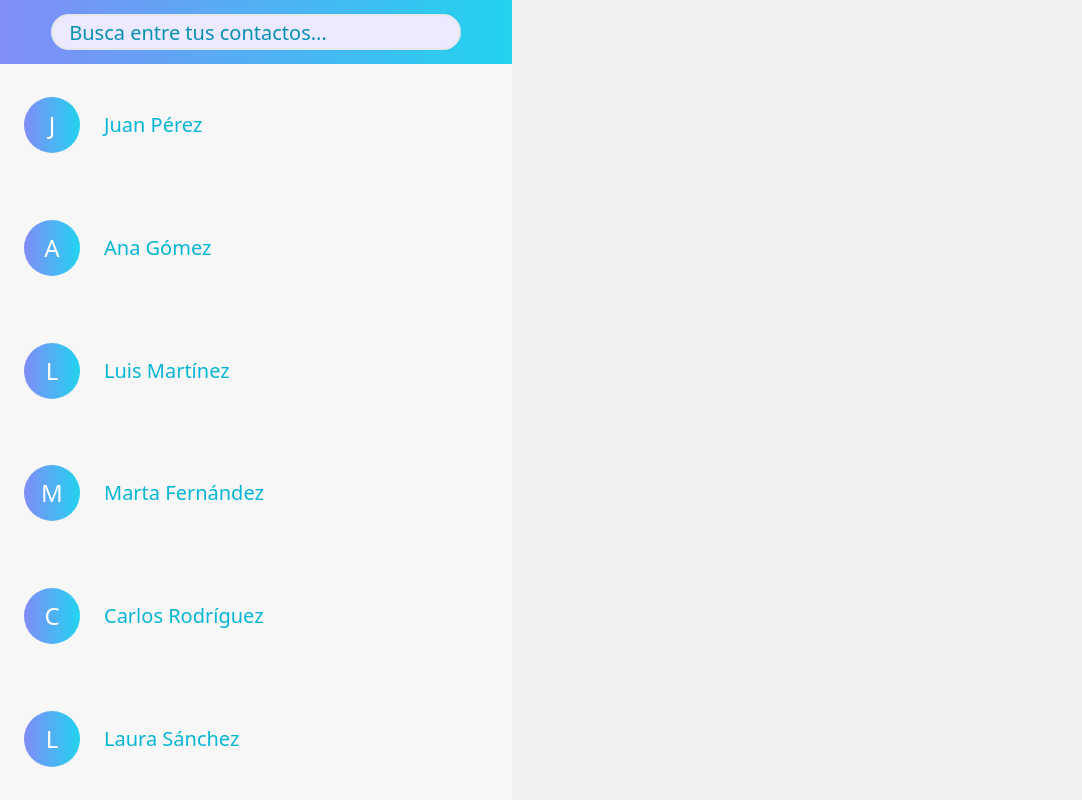
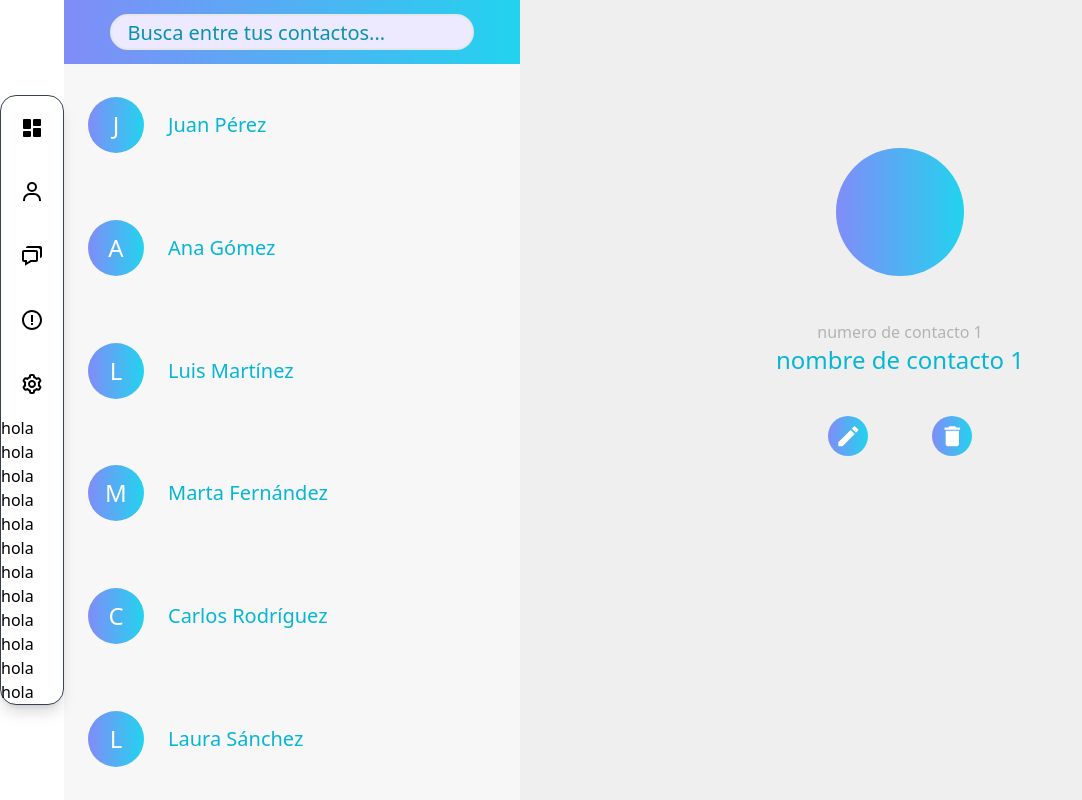
Before and after one commit to Jahaziel-19/contactos, a React (Vite) app in the folder front/: page /contact/1 in a window 1280 px wide. Shown: the whole page, without its empty margins (0-1082 px from the left). Built offline with nearby package versions, Linux system fonts and the light colour scheme.

Commit message:
front v0.2

```diff
--- a/front/package.json
+++ b/front/package.json
@@ -11,7 +11,9 @@
   },
   "dependencies": {
     "react": "^18.3.1",
-    "react-dom": "^18.3.1"
+    "react-dom": "^18.3.1",
+    "react-icons": "^5.3.0",
+    "react-router-dom": "^6.26.2"
   },
   "devDependencies": {
     "@eslint/js": "^9.9.0",
--- a/front/src/App.jsx
+++ b/front/src/App.jsx
@@ -1,18 +1,168 @@
 import './App.css';
 import Navbar from './ContactsBox/Navbar.jsx';
 import Contacts from './ContactsBox/Contacts.jsx';
+import Info from './InfoContacts/Info.jsx';
+import { BrowserRouter as  Router, Route, Routes } from 'react-router-dom';
+
 
 function App() {
 
-
   return (
     <>
+      <Router>
       <div className='bg-custom-gray h-screen w-full flex relative'>
+      <div className='h-full w-16 bg-white'>
+      <div
+      className="flex flex-col justify-center items-center relative transition-all duration-[450ms] ease-in-out w-16 h-screen"
+
+    >
+      <article
+        className="border border-solid border-gray-700 w-full ease-in-out duration-500 left-0 rounded-2xl inline-block shadow-lg shadow-black/15 bg-white"
+      >
+        <label
+          htmlFor="dashboard"
+          className="relative w-full h-16 p-4 ease-in-out duration-300 border-solid border-black/10 group flex flex-row gap-3 items-center justify-center text-black rounded-xl"
+        >
+          <input
+            className="hidden peer/expand"
+            type="radio"
+            name="path"
+            id="dashboard"
+          />
+          <svg
+            className="peer-hover/expand:scale-125 peer-hover/expand:text-blue-400 peer-hover/expand:fill-blue-400 peer-checked/expand:text-blue-400 peer-checked/expand:fill-blue-400 text-2xl peer-checked/expand:scale-125 ease-in-out duration-300"
+            xmlns="http://www.w3.org/2000/svg"
+            width="24"
+            height="24"
+            viewBox="0 0 24 24"
+          >
+            <path
+              d="M4 13h6a1 1 0 0 0 1-1V4a1 1 0 0 0-1-1H4a1 1 0 0 0-1 1v8a1 1 0 0 0 1 1zm-1 7a1 1 0 0 0 1 1h6a1 1 0 0 0 1-1v-4a1 1 0 0 0-1-1H4a1 1 0 0 0-1 1v4zm10 0a1 1 0 0 0 1 1h6a1 1 0 0 0 1-1v-7a1 1 0 0 0-1-1h-6a1 1 0 0 0-1 1v7zm1-10h6a1 1 0 0 0 1-1V4a1 1 0 0 0-1-1h-6a1 1 0 0 0-1 1v5a1 1 0 0 0 1 1z"
+            ></path>
+          </svg>
+        </label>
+        <label
+          htmlFor="profile"
+          className="relative w-full h-16 p-4 ease-in-out duration-300 border-solid border-black/10 group flex flex-row gap-3 items-center justify-center text-black rounded-xl"
+        >
+          <input
+            className="hidden peer/expand"
+            type="radio"
+            name="path"
+            id="profile"
+          />
+          <svg
+            className="peer-hover/expand:scale-125 peer-hover/expand:text-blue-400 peer-hover/expand:fill-blue-400 peer-checked/expand:text-blue-400 peer-checked/expand:fill-blue-400 text-2xl peer-checked/expand:scale-125 ease-in-out duration-300"
+            xmlns="http://www.w3.org/2000/svg"
+            width="24"
+            height="24"
+            viewBox="0 0 24 24"
+          >
+            <path
+              d="M12 2a5 5 0 1 0 5 5 5 5 0 0 0-5-5zm0 8a3 3 0 1 1 3-3 3 3 0 0 1-3 3zm9 11v-1a7 7 0 0 0-7-7h-4a7 7 0 0 0-7 7v1h2v-1a5 5 0 0 1 5-5h4a5 5 0 0 1 5 5v1z"
+            ></path>
+          </svg>
+        </label>
+        <label
+          htmlFor="messages"
+          className="relative w-full h-16 p-4 ease-in-out duration-300 border-solid border-black/10 group flex flex-row gap-3 items-center justify-center text-black rounded-xl"
+        >
+          <input
+            className="hidden peer/expand"
+            type="radio"
+            name="path"
+            id="messages"
+          />
+          <svg
+            className="peer-hover/expand:scale-125 peer-hover/expand:text-blue-400 peer-hover/expand:fill-blue-400 peer-checked/expand:text-blue-400 peer-checked/expand:fill-blue-400 text-2xl peer-checked/expand:scale-125 ease-in-out duration-300"
+            xmlns="http://www.w3.org/2000/svg"
+            width="24"
+            height="24"
+            viewBox="0 0 24 24"
+          >
+            <path
+              d="M5 18v3.766l1.515-.909L11.277 18H16c1.103 0 2-.897 2-2V8c0-1.103-.897-2-2-2H4c-1.103 0-2 .897-2 2v8c0 1.103.897 2 2 2h1zM4 8h12v8h-5.277L7 18.234V16H4V8z"
+            ></path>
+            <path
+              d="M20 2H8c-1.103 0-2 .897-2 2h12c1.103 0 2 .897 2 2v8c1.103 0 2-.897 2-2V4c0-1.103-.897-2-2-2z"
+            ></path>
+          </svg>
+        </label>
+        <label
+          htmlFor="help"
+          className="relative w-full h-16 p-4 ease-in-out duration-300 border-solid border-black/10 group flex flex-row gap-3 items-center justify-center text-black rounded-xl"
+        >
+          <input
+            className="hidden peer/expand"
+            type="radio"
+            name="path"
+            id="help"
+          />
+          <svg
+            className="peer-hover/expand:scale-125 peer-hover/expand:text-blue-400 peer-hover/expand:fill-blue-400 peer-checked/expand:text-blue-400 peer-checked/expand:fill-blue-400 text-2xl peer-checked/expand:scale-125 ease-in-out duration-300"
+            xmlns="http://www.w3.org/2000/svg"
+            width="24"
+            height="24"
+            viewBox="0 0 24 24"
+          >
+            <path
+              d="M11.953 2C6.465 2 2 6.486 2 12s4.486 10 10 10 10-4.486 10-10S17.493 2 11.953 2zM12 20c-4.411 0-8-3.589-8-8s3.567-8 7.953-8C16.391 4 20 7.589 20 12s-3.589 8-8 8z"
+            ></path>
+            <path d="M11 7h2v7h-2zm0 8h2v2h-2z"></path>
+          </svg>
+        </label>
+        <label
+          htmlFor="settings"
+          className="relative w-full h-16 p-4 ease-in-out duration-300 border-solid border-black/10 group flex flex-row gap-3 items-center justify-center text-black rounded-xl"
+        >
+          <input
+            className="hidden peer/expand"
+            type="radio"
+            name="path"
+            id="settings"
+          />
+          <svg
+            className="peer-hover/expand:scale-125 peer-hover/expand:text-blue-400 peer-hover/expand:fill-blue-400 peer-checked/expand:text-blue-400 peer-checked/expand:fill-blue-400 text-2xl peer-checked/expand:scale-125 ease-in-out duration-300"
+            xmlns="http://www.w3.org/2000/svg"
+            width="24"
+            height="24"
+            viewBox="0 0 24 24"
+          >
+            <path
+              d="M12 16c2.206 0 4-1.794 4-4s-1.794-4-4-4-4 1.794-4 4 1.794 4 4 4zm0-6c1.084 0 2 .916 2 2s-.916 2-2 2-2-.916-2-2 .916-2 2-2z"
+            ></path>
+            <path
+              d="m2.845 16.136 1 1.73c.531.917 1.809 1.261 2.73.73l.529-.306A8.1 8.1 0 0 0 9 19.402V20c0 1.103.897 2 2 2h2c1.103 0 2-.897 2-2v-.598a8.132 8.132 0 0 0 1.896-1.111l.529.306c.923.53 2.198.188 2.731-.731l.999-1.729a2.001 2.001 0 0 0-.731-2.732l-.505-.292a7.718 7.718 0 0 0 0-2.224l.505-.292a2.002 2.002 0 0 0 .731-2.732l-.999-1.729c-.531-.92-1.808-1.265-2.731-.732l-.529.306A8.1 8.1 0 0 0 15 4.598V4c0-1.103-.897-2-2-2h-2c-1.103 0-2 .897-2 2v.598a8.132 8.132 0 0 0-1.896 1.111l-.529-.306c-.924-.531-2.2-.187-2.731.732l-.999 1.729a2.001 2.001 0 0 0 .731 2.732l.505.292a7.683 7.683 0 0 0 0 2.223l-.505.292a2.003 2.003 0 0 0-.731 2.733zm3.326-2.758A5.703 5.703 0 0 1 6 12c0-.462.058-.926.17-1.378a.999.999 0 0 0-.47-1.108l-1.123-.65.998-1.729 1.145.662a.997.997 0 0 0 1.188-.142 6.071 6.071 0 0 1 2.384-1.399A1 1 0 0 0 11 5.3V4h2v1.3a1 1 0 0 0 .708.956 6.083 6.083 0 0 1 2.384 1.399.999.999 0 0 0 1.188.142l1.144-.661 1 1.729-1.124.649a1 1 0 0 0-.47 1.108c.112.452.17.916.17 1.378 0 .461-.058.925-.171 1.378a1 1 0 0 0 .471 1.108l1.123.649-.998 1.729-1.145-.661a.996.996 0 0 0-1.188.142 6.071 6.071 0 0 1-2.384 1.399A1 1 0 0 0 13 18.7l.002 1.3H11v-1.3a1 1 0 0 0-.708-.956 6.083 6.083 0 0 1-2.384-1.399.992.992 0 0 0-1.188-.141l-1.144.662-1-1.729 1.124-.651a1 1 0 0 0 .471-1.108z"
+            ></path>
+          </svg>
+        </label>
+        hola
+        hola
+        hola
+        hola
+        hola
+        hola
+        hola
+        hola
+        hola
+        hola
+        hola
+        hola
+      </article>
+    </div>
+      </div>
+
         <div className='bg-slate-600 h-full w-2/5'>
           <Navbar/>
-          <Contacts/>
+          <Contacts></Contacts>
         </div>
+        <div className='bg-black h-full w-2/3'>
+        <Routes>
+            <Route path='/contact/:id' element={<Info/>}></Route>
+          </Routes>
+          </div>
       </div>
+      </Router>
     </>
   );
 }
--- a/front/src/ContactsBox/Contacts.jsx
+++ b/front/src/ContactsBox/Contacts.jsx
@@ -1,3 +1,7 @@
+// import Info from "../InfoContacts/Info";
+import { useNavigate } from 'react-router-dom';
+
+
 function Contacts(){
     const contacts = [
         { name: 'Juan Pérez', number: 1 },
@@ -21,15 +25,22 @@ function Contacts(){
         { name: 'Roberto Pérez', number: 19 },
         { name: 'Cristina López', number: 20 }
       ];
-
+    const navigate = useNavigate();
   const fristLetter = (name) =>{
     return name.slice(0,1);
   }
+
+  const info = (id) =>{
+    navigate(`/contact/${id}`);
+
+  }
+
     return(
         <div className='bg-custom-gray h-[calc(100%-4rem)] overflow-y-auto  scrollbar-thumb-cyan-400 scrollbar-track-white scrollbar-thin'>
         {
             contacts.map( (person,index) =>
-              (<div key={index} className='bg-custom-white h-1/6 flex items-center pl-6 border-custom border-cyan-500 hover:bg-custom-gray cursor-pointer'>
+              (
+                <div key={index} onClick={()=>{info(person.number)}} className='bg-custom-white h-1/6 flex items-center pl-6 border-custom border-cyan-500 hover:bg-custom-gray cursor-pointer'>
                 <div className='bg-gradient-to-r from-indigo-400 to-cyan-400 w-14 h-14 flex justify-center items-center rounded-full text-white text-2xl'>{fristLetter(person.name)}</div>
                 <h2 className='pl-6 text-cyan-500 text-xl'>{person.name}</h2>
               </div>))
--- /dev/null
+++ b/front/src/InfoContacts/Info.jsx
@@ -0,0 +1,29 @@
+import { MdDelete } from "react-icons/md";
+import { MdModeEdit } from "react-icons/md";
+import { useParams } from "react-router-dom";
+
+
+function Info() {
+    const {id} = useParams();
+
+    return (
+        <div className="w-full h-full bg-custom-gray flex justify-center items-start pt-20">
+            <div className="w-2/3 h-4/5 bg-custo,-gray flex flex-col justify-center items-center bottom-10 relative">
+                 <div className=" w-2/5 h-1/3 flex justify-center items-center bottom-10 relative">
+                     <div className=" w-32 h-32 rounded-full bg-gradient-to-r from-indigo-400 to-cyan-400"></div>
+                </div>
+                <p className="text-black bottom-7 relative text-opacity-25" >{`numero de contacto ${id}`}</p>
+                <div className="bg-custom-gray w-5/6  bottom-7 relative">
+                    <p className="text-cyan-500  break-words text-center text-2xl" >{`nombre de contacto ${id}`}</p>
+                    </div>
+
+                <div className=" w-4/5 h-1/6 bg-custom-gray z-10 flex items-center justify-center gap-16 bottom-4 relative">
+                    <div className="rounded-full bg-gradient-to-r from-indigo-400 to-cyan-400 h-10 flex items-center justify-center w-10"><MdModeEdit color="white" className="w-2/3 h-2/3"></MdModeEdit></div>
+                    <div className="rounded-full bg-gradient-to-r from-indigo-400 to-cyan-400 h-10 w-10 flex items-center justify-center"><MdDelete color="white" className="w-2/3 h-2/3"></MdDelete></div>
+                </div>
+            </div>
+        </div>
+    );
+}
+
+export default Info;
```
Also changed, not shown: 1 other file (tests, documents, lock files or other folders).
